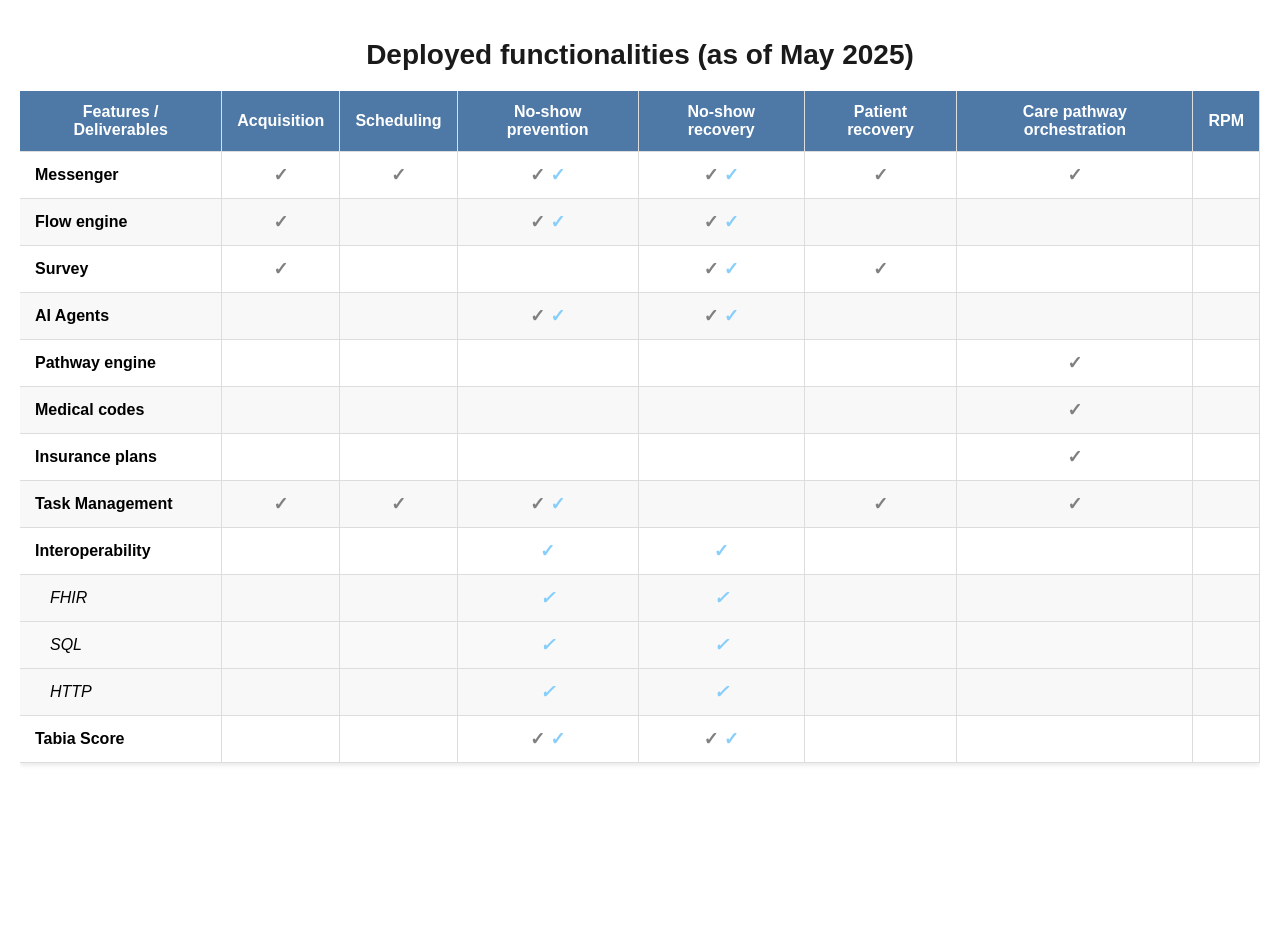
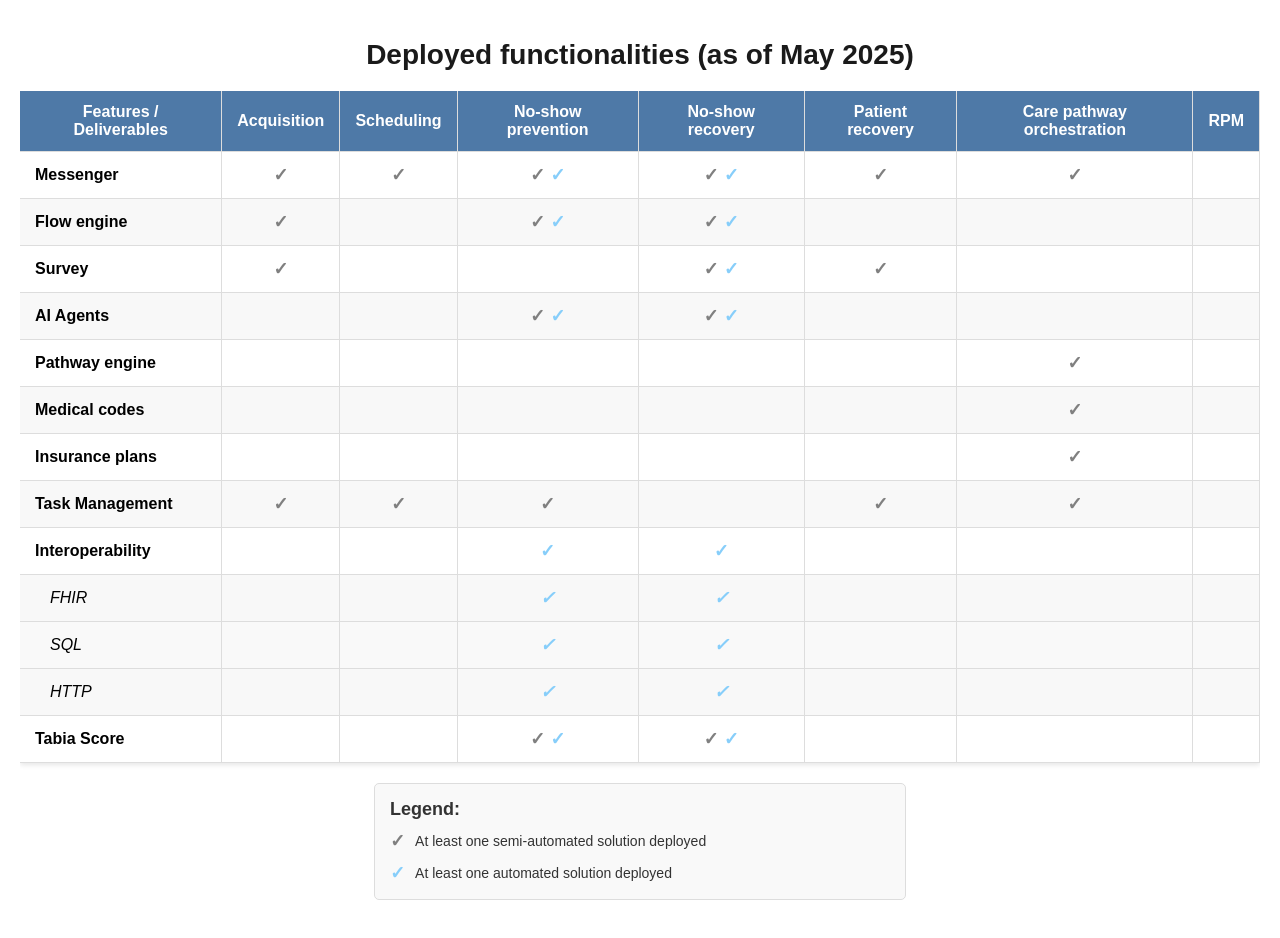
Before and after one commit to tabiahealth/roadmap, a plain HTML site: page index.html in a window 1280 px wide. Shown: the top 938 px of the page. Drawn offline with nearby package versions, Linux system fonts and the light colour scheme.

Commit message:
create legend

```diff
--- a/data.js
+++ b/data.js
@@ -323,7 +323,7 @@ const tabiaFunctionalitiesData = [
         deliverable: "No-show prevention",
         functionalities: [
             { id: "messenger", checkmarkType: "both" },
-            { id: "tasks", checkmarkType: "both" },
+            { id: "tasks", checkmarkType: "gray" },
             { id: "flow", checkmarkType: "both" },
             { id: "aiAgents", checkmarkType: "both" },
             { id: "interop", checkmarkType: "blue" },
--- a/featuremap.js
+++ b/featuremap.js
@@ -30,6 +30,12 @@ function generateFunctionalitiesTable() {
 
     // Clear the table body
     tableBody.innerHTML = '';
+
+    // Remove any existing legend
+    const existingLegend = document.querySelector('.checkmark-legend');
+    if (existingLegend) {
+        existingLegend.remove();
+    }
 
     // Create a row for each functionality
     allFunctionalities.forEach(functionality => {
@@ -132,6 +138,62 @@ function generateFunctionalitiesTable() {
             });
         }
     });
+
+    // Create the legend
+    createCheckmarkLegend();
+}
+
+// Function to create the legend for checkmarks
+function createCheckmarkLegend() {
+    // Create the legend container
+    const legendContainer = document.createElement('div');
+    legendContainer.classList.add('checkmark-legend');
+
+    // Create the legend title
+    const legendTitle = document.createElement('h3');
+    legendTitle.textContent = 'Legend:';
+    legendContainer.appendChild(legendTitle);
+
+    // Create the legend items container
+    const legendItems = document.createElement('div');
+    legendItems.classList.add('legend-items');
+
+    // Create the gray checkmark legend item
+    const grayLegendItem = document.createElement('div');
+    grayLegendItem.classList.add('legend-item');
+
+    const grayCheckmark = document.createElement('span');
+    grayCheckmark.innerHTML = '✓';
+    grayCheckmark.classList.add('checkmark-gray');
+
+    const grayLabel = document.createElement('span');
+    grayLabel.textContent = 'At least one semi-automated solution deployed';
+
+    grayLegendItem.appendChild(grayCheckmark);
+    grayLegendItem.appendChild(grayLabel);
+    legendItems.appendChild(grayLegendItem);
+
+    // Create the blue checkmark legend item
+    const blueLegendItem = document.createElement('div');
+    blueLegendItem.classList.add('legend-item');
+
+    const blueCheckmark = document.createElement('span');
+    blueCheckmark.innerHTML = '✓';
+    blueCheckmark.classList.add('checkmark-blue');
+
+    const blueLabel = document.createElement('span');
+    blueLabel.textContent = 'At least one automated solution deployed';
+
+    blueLegendItem.appendChild(blueCheckmark);
+    blueLegendItem.appendChild(blueLabel);
+    legendItems.appendChild(blueLegendItem);
+
+    // Add the legend items to the container
+    legendContainer.appendChild(legendItems);
+
+    // Add the legend to the page
+    const featuremapContainer = document.getElementById('featuremap');
+    featuremapContainer.appendChild(legendContainer);
 }
 
 // Initialize the table when the DOM is loaded
--- a/styles.css
+++ b/styles.css
@@ -47,13 +47,13 @@ body {
     background-color: #f1f1f1;
 }
 
-.deliverables-table .checkmark-gray {
+.checkmark-gray {
     color: #808080;
     font-weight: bold;
     font-size: 18px;
 }
 
-.deliverables-table .checkmark-blue {
+.checkmark-blue {
     color: #87CEFA;
     font-weight: bold;
     font-size: 18px;
@@ -114,3 +114,40 @@ h1 {
 #featuremap {
     padding-bottom: 400px;
 }
+
+/* Legend styles */
+.checkmark-legend {
+    margin-top: 20px;
+    padding: 15px;
+    border: 1px solid #ddd;
+    border-radius: 5px;
+    background-color: #f9f9f9;
+    width: 100%;
+    max-width: 500px;
+    margin-left: auto;
+    margin-right: auto;
+}
+
+.checkmark-legend h3 {
+    margin-top: 0;
+    margin-bottom: 10px;
+    font-size: 18px;
+    color: #333;
+}
+
+.legend-items {
+    display: flex;
+    flex-direction: column;
+    gap: 10px;
+}
+
+.legend-item {
+    display: flex;
+    align-items: center;
+    gap: 10px;
+}
+
+.legend-item span:not(.checkmark-gray):not(.checkmark-blue) {
+    font-size: 14px;
+    color: #333;
+}
```
